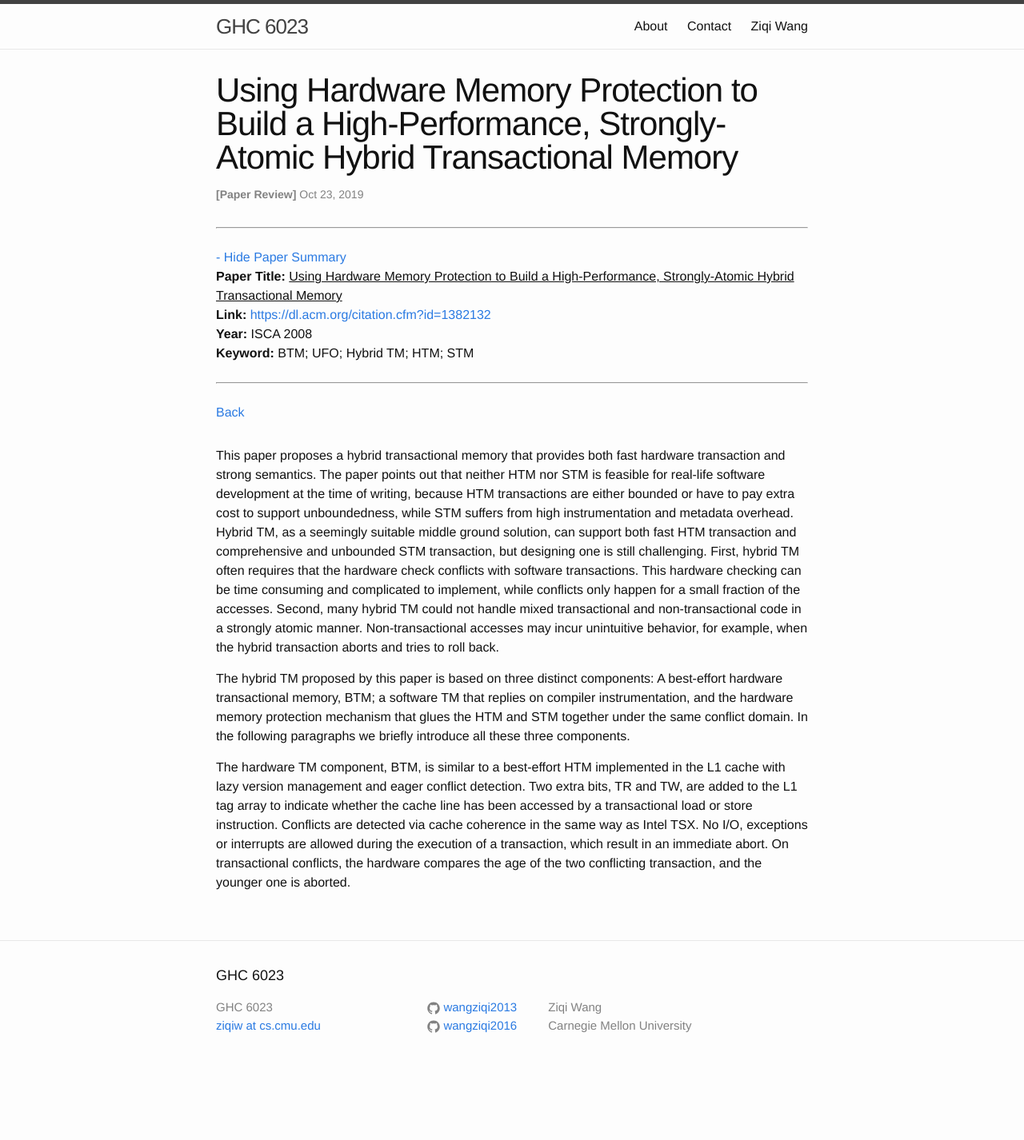
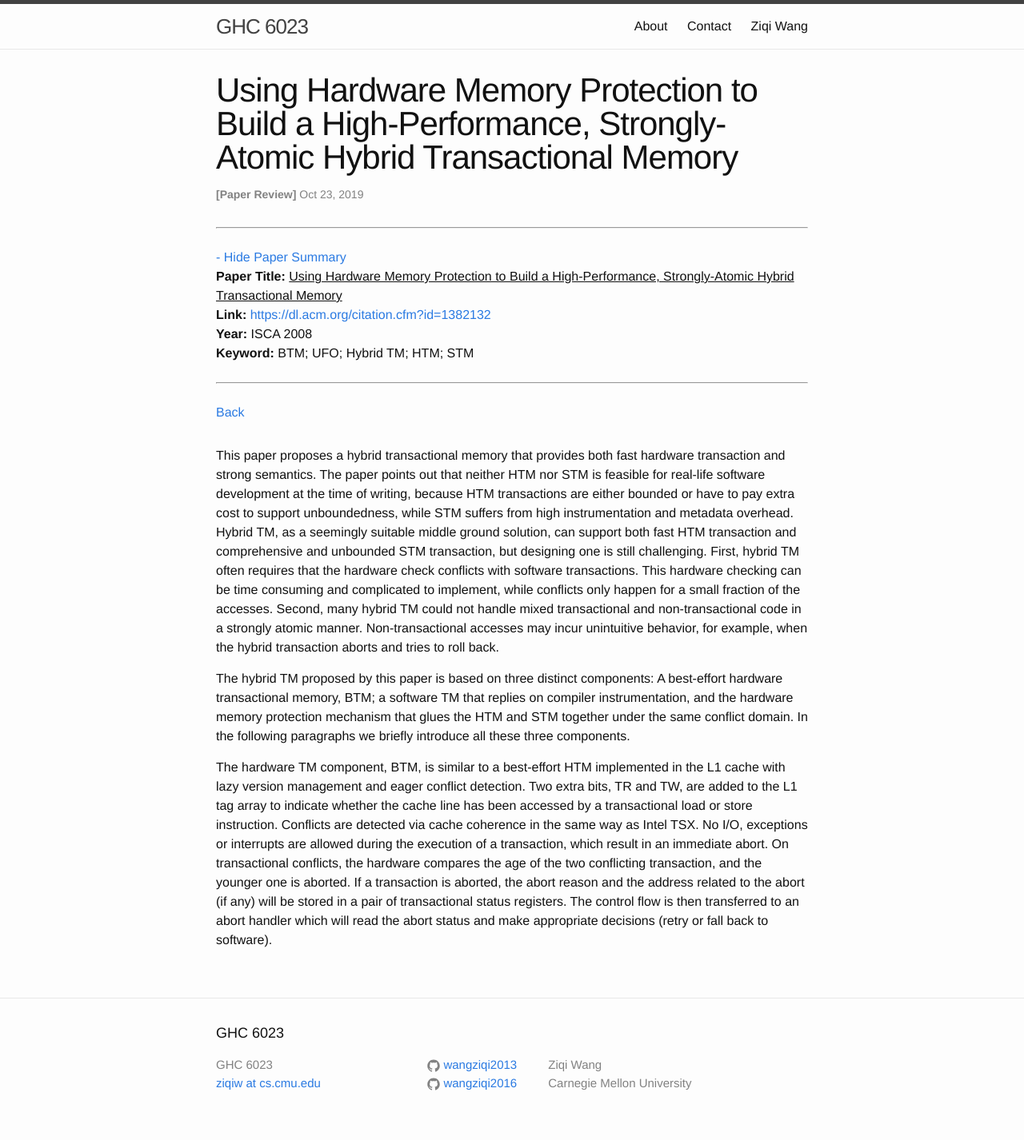
Before and after one commit to wangziqi2013/wangziqi2013.github.io, a Jekyll site: the page built from _posts/2019-10-23-btm-hybrid.markdown, in a window 1280 px wide. Shown: the whole page at 80% size. Built offline with Jekyll 4.4.1, drawn with Linux system fonts in a browser that asks for light colours; before the commit the page ends 1354 px from its top, so only the background shows below that.

Commit message:
Finish BTM

```diff
--- a/_posts/2019-10-23-btm-hybrid.markdown
+++ b/_posts/2019-10-23-btm-hybrid.markdown
@@ -33,4 +33,6 @@ and eager conflict detection. Two extra bits, TR and TW, are added to the L1 tag
 has been accessed by a transactional load or store instruction. Conflicts are detected via cache coherence in the same way
 as Intel TSX. No I/O, exceptions or interrupts are allowed during the execution of a transaction, which result in an immediate
 abort. On transactional conflicts, the hardware compares the age of the two conflicting transaction, and the younger one
-is aborted.
+is aborted. If a transaction is aborted, the abort reason and the address related to the abort (if any) will be stored in
+a pair of transactional status registers. The control flow is then transferred to an abort handler which will read the abort
+status and make appropriate decisions (retry or fall back to software).
```
